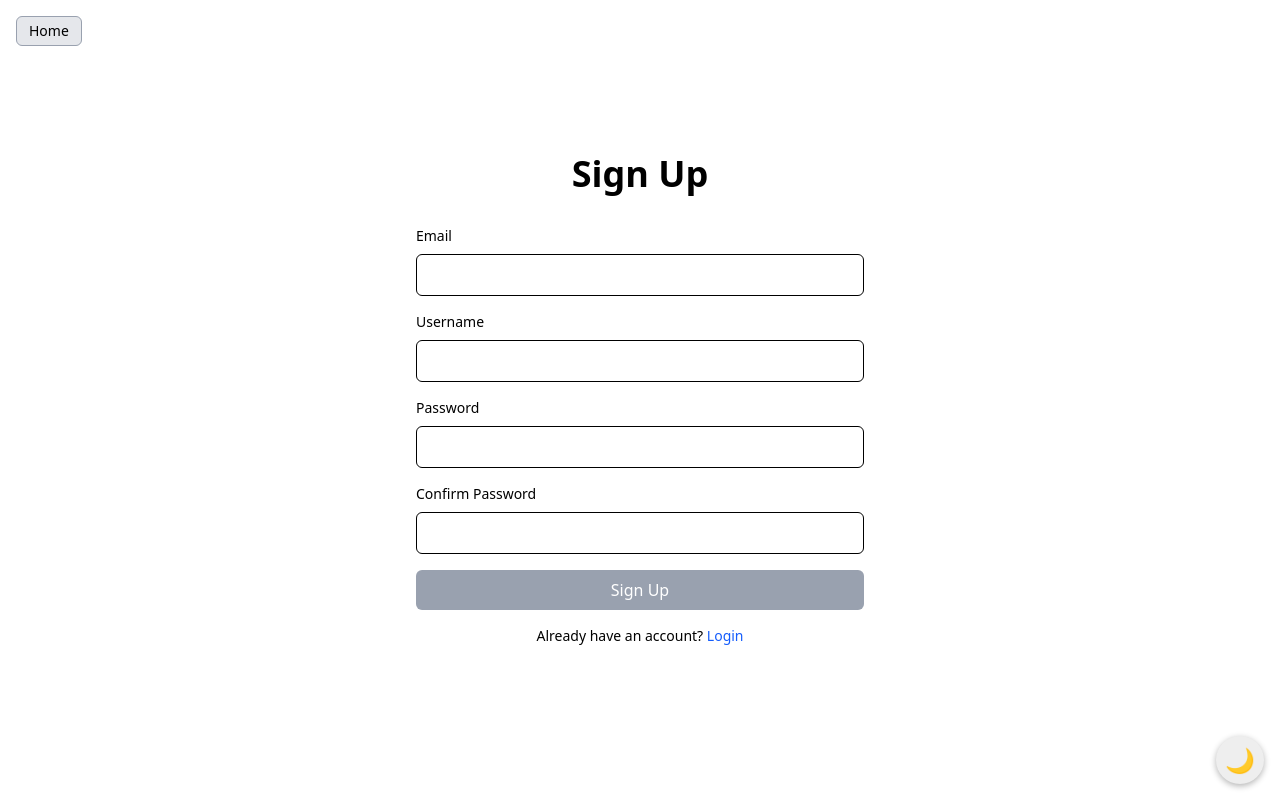
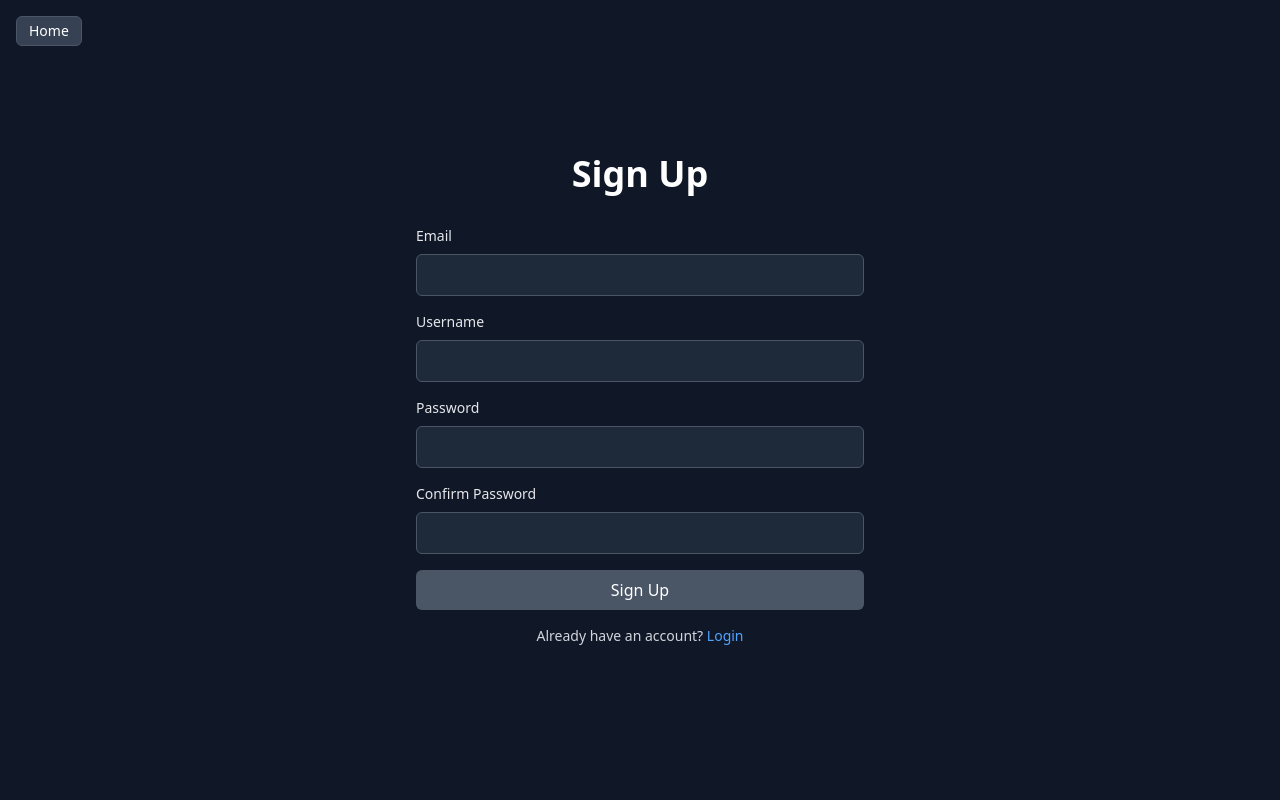
Before and after one commit to EldonT123/BS_Reviews, a Next.js app in the folder frontend/bs_reviews/: page /login/signup in a window 1280 px wide. Built offline with nearby package versions, Linux system fonts and the light colour scheme.

Commit message:
Restyled the Website for consistency

```diff
--- a/frontend/bs_reviews/app/layout.tsx
+++ b/frontend/bs_reviews/app/layout.tsx
@@ -1,6 +1,6 @@
+// ==================== layout.tsx ====================
 import type { Metadata } from "next";
 import { Geist, Geist_Mono } from "next/font/google";
-import DarkModeToggle from "./DarkModeToggle";
 import "./globals.css";
 
 const geistSans = Geist({
@@ -24,12 +24,11 @@ export default function RootLayout({
   children: React.ReactNode;
 }>) {
   return (
-    <html lang="en">
+    <html lang="en" className="dark">
       <body
-        className={`${geistSans.variable} ${geistMono.variable} antialiased`}
+        className={`${geistSans.variable} ${geistMono.variable} antialiased bg-gray-900 text-white`}
       >
         {children}
-        <DarkModeToggle />
       </body>
     </html>
   );
--- a/frontend/bs_reviews/app/login/signup/page.tsx
+++ b/frontend/bs_reviews/app/login/signup/page.tsx
@@ -59,23 +59,23 @@ export default function SignupPage() {
   };
 
   return (
-    <main className="flex min-h-screen flex-col items-center justify-center p-24">
+    <main className="flex min-h-screen flex-col items-center justify-center p-24 bg-gray-900">
       {/* Header Home Button */}
       <Link
         href="/"
-        className="absolute top-4 left-4 bg-gray-200 text-black text-sm px-3 py-1 rounded-md
-        hover:bg-gray-300 border border-gray-400"
+        className="absolute top-4 left-4 bg-gray-700 text-white text-sm px-3 py-1 rounded-md
+        hover:bg-gray-600 border border-gray-600"
       >
         Home
       </Link>
 
       <div className="w-full max-w-md">
-        <h1 className="text-4xl font-bold mb-8 text-center">Sign Up</h1>
+        <h1 className="text-4xl font-bold mb-8 text-center text-white">Sign Up</h1>
 
         <form onSubmit={handleSubmit} className="space-y-4">
           {/* Email input */}
           <div>
-            <label htmlFor="email" className="block text-sm font-medium mb-2">
+            <label htmlFor="email" className="block text-sm font-medium mb-2 text-gray-200">
               Email
             </label>
             <input
@@ -83,14 +83,14 @@ export default function SignupPage() {
               id="email"
               value={email}
               onChange={(e) => setEmail(e.target.value)}
-              className="w-full p-2 border rounded-md"
+              className="w-full p-2 border border-gray-600 rounded-md bg-gray-800 text-white focus:outline-none focus:ring-2 focus:ring-green-500"
               required
             />
           </div>
 
           {/* Username input */}
           <div>
-            <label htmlFor="username" className="block text-sm font-medium mb-2">
+            <label htmlFor="username" className="block text-sm font-medium mb-2 text-gray-200">
               Username
             </label>
             <input
@@ -98,21 +98,21 @@ export default function SignupPage() {
               id="username"
               value={username}
               onChange={(e) => setUsername(e.target.value)}
-              className="w-full p-2 border rounded-md"
+              className="w-full p-2 border border-gray-600 rounded-md bg-gray-800 text-white focus:outline-none focus:ring-2 focus:ring-green-500"
               required
               minLength={3}
             />
             {username && !isUsernameValid && (
-              <p className="text-red-500 text-sm mt-1">Username must be at least 3 characters</p>
+              <p className="text-red-400 text-sm mt-1">Username must be at least 3 characters</p>
             )}
             {username && isUsernameValid && (
-              <p className="text-green-600 text-sm mt-1">✓ Username valid</p>
+              <p className="text-green-400 text-sm mt-1">✓ Username valid</p>
             )}
           </div>
 
           {/* Password input */}
           <div>
-            <label htmlFor="password" className="block text-sm font-medium mb-2">
+            <label htmlFor="password" className="block text-sm font-medium mb-2 text-gray-200">
               Password
             </label>
             <input
@@ -120,25 +120,25 @@ export default function SignupPage() {
               id="password"
               value={password}
               onChange={(e) => setPassword(e.target.value)}
-              className="w-full p-2 border rounded-md"
+              className="w-full p-2 border border-gray-600 rounded-md bg-gray-800 text-white focus:outline-none focus:ring-2 focus:ring-green-500"
               required
             />
 
             {password && (
               <ul className="text-sm mt-2 space-y-1">
-                <li className={checks.hasMinLength ? "text-green-600" : "text-red-500"}>
+                <li className={checks.hasMinLength ? "text-green-400" : "text-red-400"}>
                   • At least 8 characters
                 </li>
-                <li className={checks.hasUpper ? "text-green-600" : "text-red-500"}>
+                <li className={checks.hasUpper ? "text-green-400" : "text-red-400"}>
                   • Contains uppercase letter
                 </li>
-                <li className={checks.hasLower ? "text-green-600" : "text-red-500"}>
+                <li className={checks.hasLower ? "text-green-400" : "text-red-400"}>
                   • Contains lowercase letter
                 </li>
-                <li className={checks.hasNumber ? "text-green-600" : "text-red-500"}>
+                <li className={checks.hasNumber ? "text-green-400" : "text-red-400"}>
                   • Contains a number
                 </li>
-                <li className={checks.hasSpecial ? "text-green-600" : "text-red-500"}>
+                <li className={checks.hasSpecial ? "text-green-400" : "text-red-400"}>
                   • Contains a special character
                 </li>
               </ul>
@@ -147,7 +147,7 @@ export default function SignupPage() {
 
           {/* Confirm password */}
           <div>
-            <label htmlFor="confirm" className="block text-sm font-medium mb-2">
+            <label htmlFor="confirm" className="block text-sm font-medium mb-2 text-gray-200">
               Confirm Password
             </label>
             <input
@@ -155,11 +155,11 @@ export default function SignupPage() {
               id="confirm"
               value={confirm}
               onChange={(e) => setConfirm(e.target.value)}
-              className="w-full p-2 border rounded-md"
+              className="w-full p-2 border border-gray-600 rounded-md bg-gray-800 text-white focus:outline-none focus:ring-2 focus:ring-green-500"
               required
             />
             {confirm && !passwordsMatch && (
-              <p className="text-red-500 text-sm mt-1">Passwords do not match</p>
+              <p className="text-red-400 text-sm mt-1">Passwords do not match</p>
             )}
           </div>
 
@@ -170,16 +170,16 @@ export default function SignupPage() {
             className={`w-full p-2 rounded-md text-white ${
               isPasswordValid && passwordsMatch && isUsernameValid && !loading
                 ? "bg-green-600 hover:bg-green-700"
-                : "bg-gray-400 cursor-not-allowed"
+                : "bg-gray-600 cursor-not-allowed"
             }`}
           >
             {loading ? "Signing up..." : "Sign Up"}
           </button>
         </form>
 
-        <p className="mt-4 text-center text-sm">
+        <p className="mt-4 text-center text-sm text-gray-300">
           Already have an account?{" "}
-          <Link href="/login" className="text-blue-600 hover:underline">
+          <Link href="/login" className="text-blue-400 hover:underline">
             Login
           </Link>
         </p>
--- a/frontend/bs_reviews/app/page.tsx
+++ b/frontend/bs_reviews/app/page.tsx
@@ -113,24 +113,19 @@ export default function Home() {
       {/* Header */}
       <header className="flex items-center justify-between px-8 py-4 bg-black/90 shadow-md sticky top-0 z-10">
         <div className="flex items-center space-x-4">
-          <Link href="/">
+          <Link href="/" className="flex items-center space-x-2">
             <Image
               src="/bs_reviews_logo.png"
               alt="BS Reviews Logo"
               width={50}
               height={20}
+              className="cursor-pointer"
             />
+            <span className="text-lg font-semibold text-white">
+              Home
+            </span>
           </Link>
           <nav className="hidden md:flex space-x-6 text-sm font-semibold uppercase tracking-wider">
-            <Link href="/movies" className="hover:text-yellow-400 transition">
-              Movies
-            </Link>
-            <Link href="/users" className="hover:text-yellow-400 transition">
-              Users
-            </Link>
-            <Link href="/reviews" className="hover:text-yellow-400 transition">
-              Reviews
-            </Link>
           </nav>
         </div>
         <div className="flex items-center space-x-4">
--- a/frontend/bs_reviews/app/store/page.tsx
+++ b/frontend/bs_reviews/app/store/page.tsx
@@ -202,7 +202,7 @@ export default function StorePage() {
       {/* Header */}
       <header className="flex items-center justify-between px-8 py-4 bg-black/90 shadow-md sticky top-0 z-10">
         <div className="flex items-center space-x-4">
-          <Link href="/">
+          <Link href="/" className="flex items-center space-x-2">
             <Image
               src="/bs_reviews_logo.png"
               alt="BS Reviews Logo"
@@ -210,20 +210,11 @@ export default function StorePage() {
               height={20}
               className="cursor-pointer"
             />
+            <span className="text-lg font-semibold text-white">
+              Home
+            </span>
           </Link>
           <nav className="hidden md:flex space-x-6 text-sm font-semibold uppercase tracking-wider">
-            <a href="#" className="hover:text-yellow-400 transition">
-              Movies
-            </a>
-            <a href="#" className="hover:text-yellow-400 transition">
-              TV Shows
-            </a>
-            <a href="#" className="hover:text-yellow-400 transition">
-              Celebs
-            </a>
-            <a href="#" className="hover:text-yellow-400 transition">
-              Awards
-            </a>
           </nav>
         </div>
         <div className="flex items-center space-x-4">
--- a/frontend/bs_reviews/app/store/payment/page.tsx
+++ b/frontend/bs_reviews/app/store/payment/page.tsx
@@ -209,7 +209,7 @@ export default function PaymentPage() {
       {/* Header */}
       <header className="flex items-center justify-between px-8 py-4 bg-black/90 shadow-md sticky top-0 z-10">
         <div className="flex items-center space-x-4">
-          <Link href="/">
+          <Link href="/" className="flex items-center space-x-2">
             <Image
               src="/bs_reviews_logo.png"
               alt="BS Reviews Logo"
@@ -217,7 +217,12 @@ export default function PaymentPage() {
               height={20}
               className="cursor-pointer"
             />
+            <span className="text-lg font-semibold text-white">
+              Home
+            </span>
           </Link>
+          <nav className="hidden md:flex space-x-6 text-sm font-semibold uppercase tracking-wider">
+          </nav>
         </div>
         <Link
           href="/store"
--- a/frontend/bs_reviews/app/user/account_page/page.tsx
+++ b/frontend/bs_reviews/app/user/account_page/page.tsx
@@ -204,7 +204,7 @@ export default function AccountPage() {
       {/* Header */}
       <header className="flex items-center justify-between px-8 py-4 bg-black/90 shadow-md sticky top-0 z-10">
         <div className="flex items-center space-x-4">
-          <Link href="/">
+          <Link href="/" className="flex items-center space-x-2">
             <Image
               src="/bs_reviews_logo.png"
               alt="BS Reviews Logo"
@@ -212,20 +212,11 @@ export default function AccountPage() {
               height={20}
               className="cursor-pointer"
             />
+            <span className="text-lg font-semibold text-white">
+              Home
+            </span>
           </Link>
           <nav className="hidden md:flex space-x-6 text-sm font-semibold uppercase tracking-wider">
-            <a href="#" className="hover:text-yellow-400 transition">
-              Movies
-            </a>
-            <a href="#" className="hover:text-yellow-400 transition">
-              TV Shows
-            </a>
-            <a href="#" className="hover:text-yellow-400 transition">
-              Celebs
-            </a>
-            <a href="#" className="hover:text-yellow-400 transition">
-              Awards
-            </a>
           </nav>
         </div>
         <div className="flex items-center space-x-4">
```
Also changed, not shown: frontend/bs_reviews/app/login/page.tsx (+10 -10 lines), frontend/bs_reviews/app/user/account_page/settings_page/page.tsx (+4 -13 lines).
